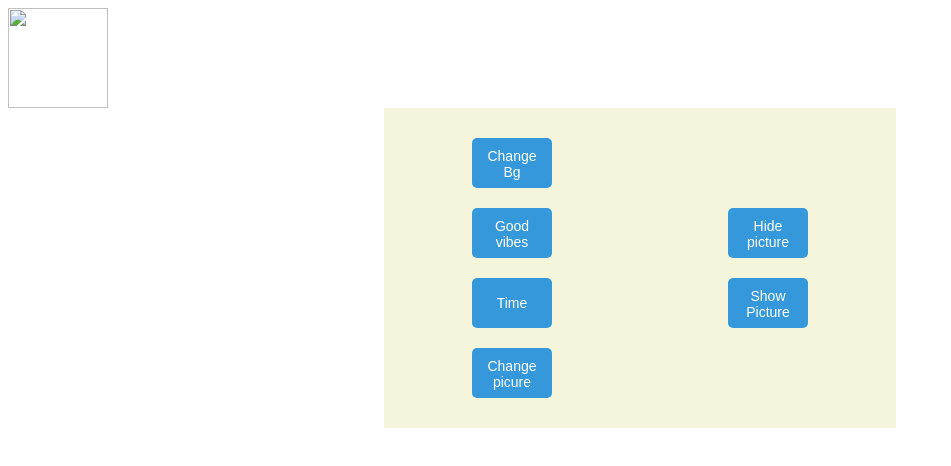
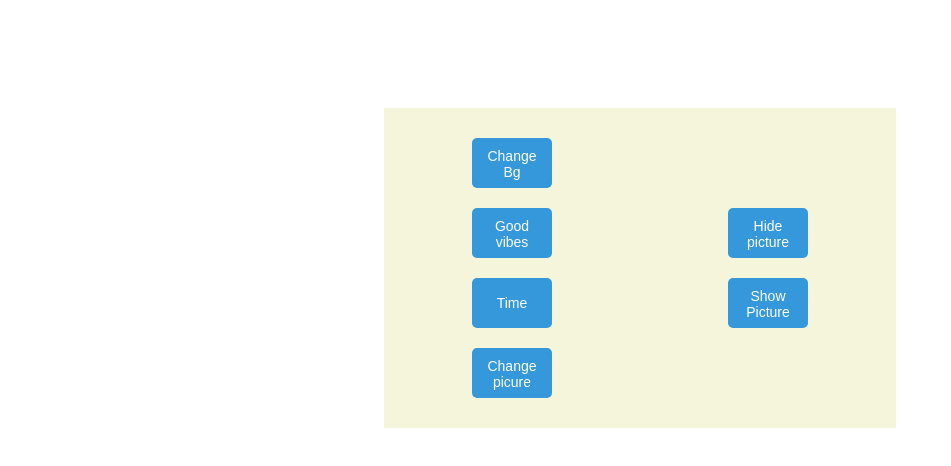
Before and after one commit to Linus0812/JS_Prov, a plain HTML site: page index.html in a window 1280 px wide. Both pictures are taken after a click on the button "Hide picture". Shown: the whole page, without its empty margins (0-951 px from the left). Drawn offline with Linux system fonts and the light colour scheme.

Commit message:
Update index.html

```diff
--- a/index.html
+++ b/index.html
@@ -7,12 +7,6 @@
 </head>
 
 <body>
-
-    <style id="Bg">
-        body{
-            background-color: white;
-        }
-    </style>
 
     <div id="EventDiv">
 
@@ -38,7 +32,7 @@
         var lastPic = 'dice-1.png'
 
         function ChangeBg() {
-              document.getElementById('Bg').innerHTML = 'blue'
+              document.body.style.backgroundcolor = 'green'
           }
 
           function ChangeText() {
@@ -55,7 +49,7 @@
           }
 
           function RemoveImg() {
-              document.getElementById('pic').src = ''
+              document.getElementById('pic').style.visibility = ('hidden');
           }
 
           function ShowImg() {
```
